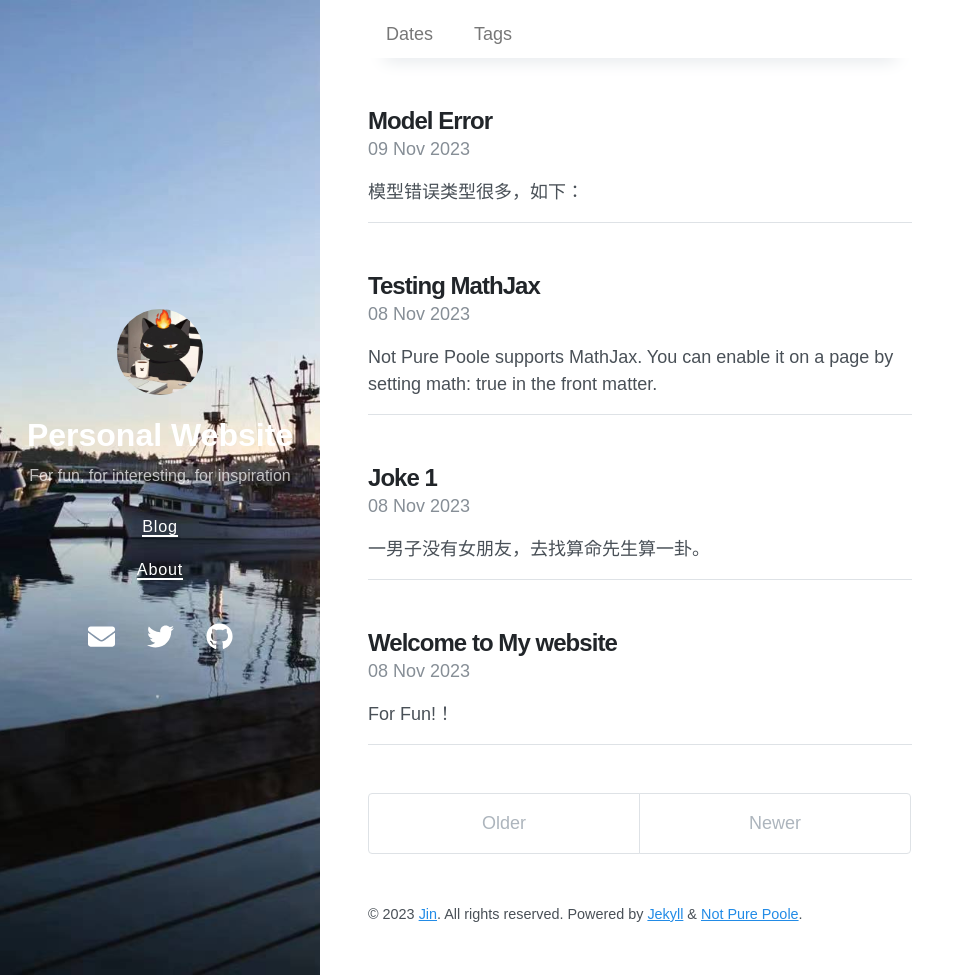
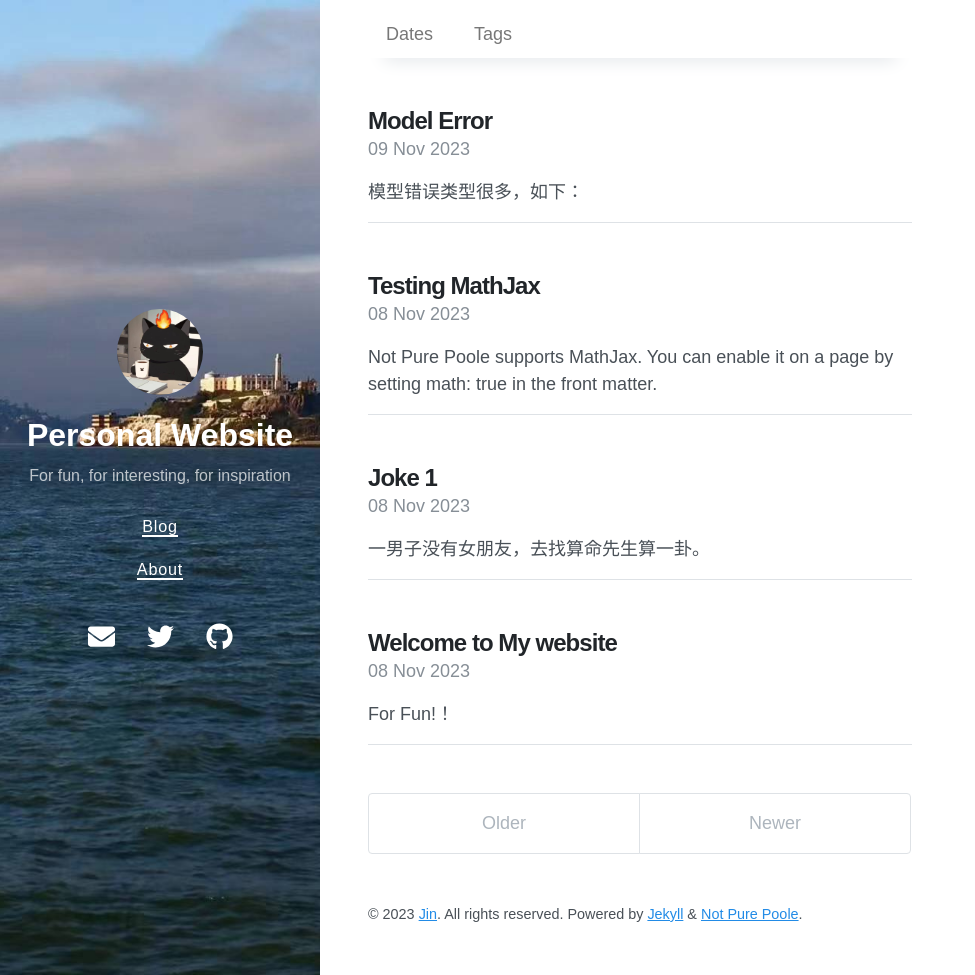
Before and after one commit to New-lay/New-lay.github.io, a Jekyll site: the page built from index.html, in a window 1280 px wide and 975 px high. Shown: the whole window, without its empty margins (0-975 px from the left). Built offline with Jekyll 4.4.1, drawn with Linux system fonts in a browser that asks for light colours; nearby versions of some CDN libraries; the list of posts is cut into pages by our own code.

Commit message:
Update _config.yml

```diff
--- a/_config.yml
+++ b/_config.yml
@@ -5,7 +5,7 @@ url: https://new-lay.github.io/
 avatar: /avatar.jpg
 paginate: 5
 permalink: pretty
-cover_image: /bg.jpg
+cover_image: /bg1.jpg
 
 # Gems
 plugins:
```
